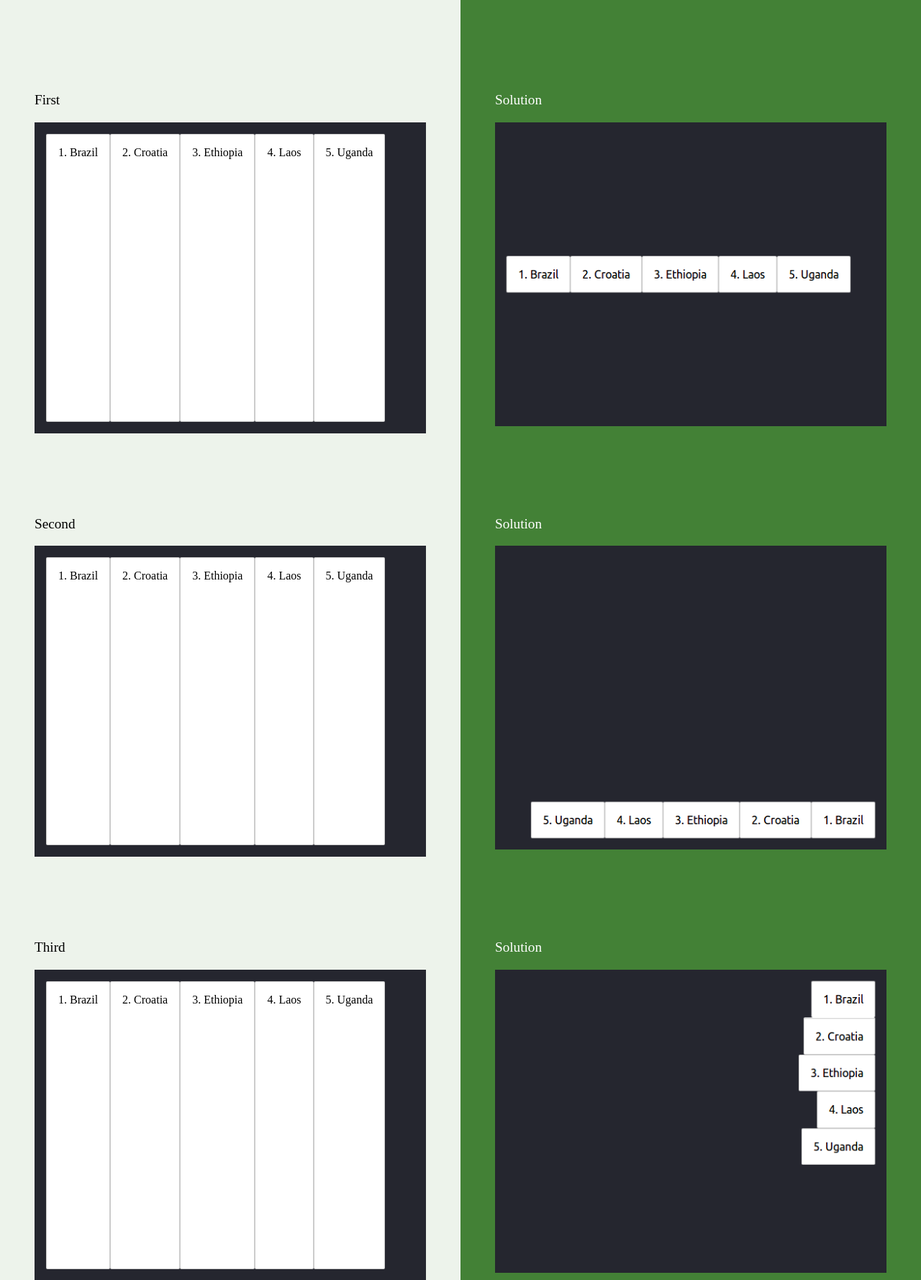
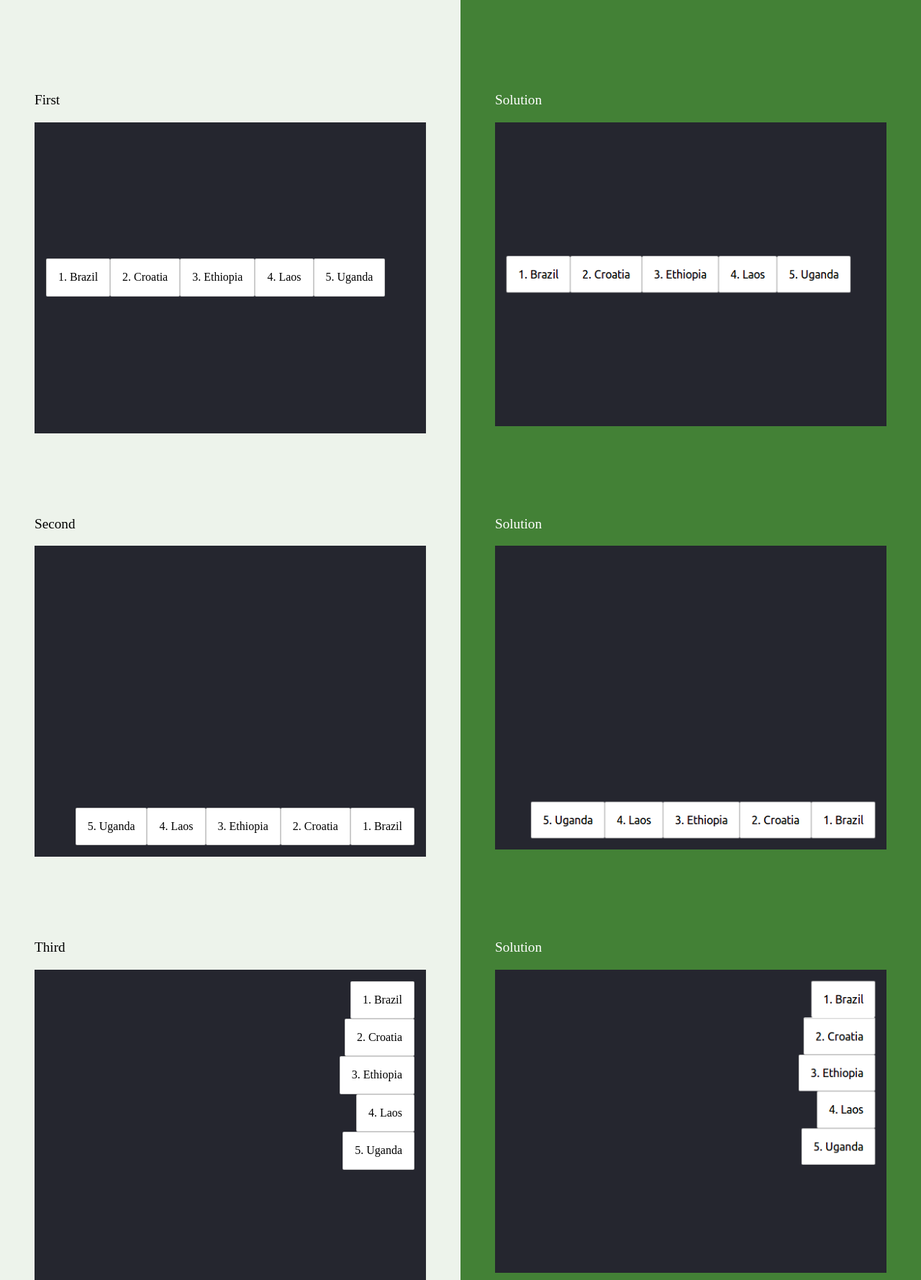
Before and after one commit to OmAiR1Kh/HTML-CSS-GIT, a website: page part-2/13-align-items/index.html in a window 1280 px wide. Shown: the part 122-1900 px from the top of the page at 72% size. Drawn offline with Linux system fonts and the light colour scheme.

Commit message:
complete 13-align-items exercise

```diff
--- a/part-2/13-align-items/flexbox.css
+++ b/part-2/13-align-items/flexbox.css
@@ -2,3 +2,19 @@
   display: flex;
 }
 /* Add your own CSS code below */
+.countries--first{
+  flex-direction: row;
+  align-items: center;
+}
+.countries--second{
+  flex-direction: row-reverse;
+  align-items:flex-end;
+}
+.countries--third{
+  flex-direction: column;
+  align-items: flex-end;
+}
+.countries--fourth{
+  flex-direction: column-reverse;
+  align-items: center;
+}
```
